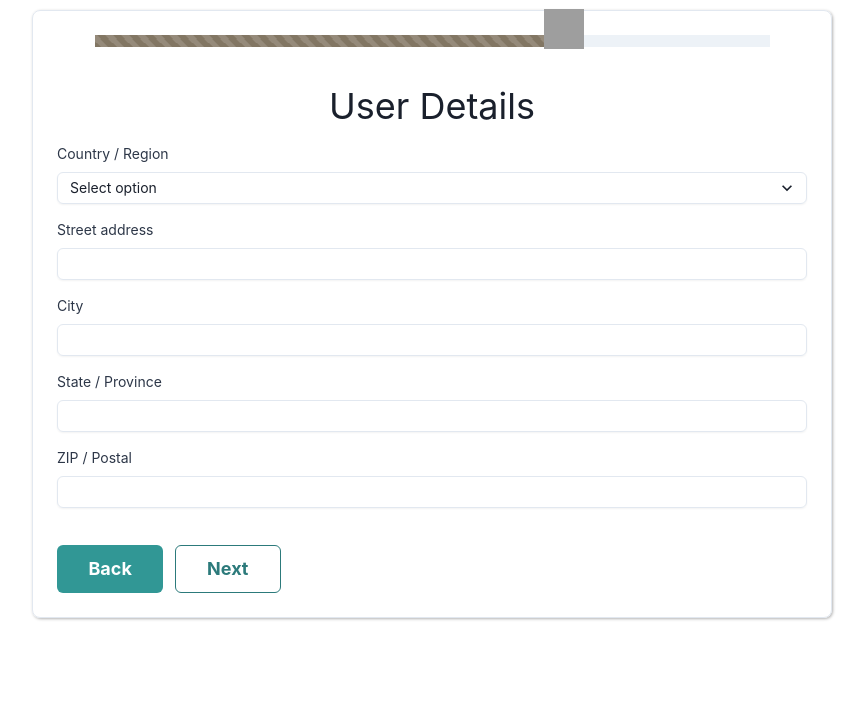
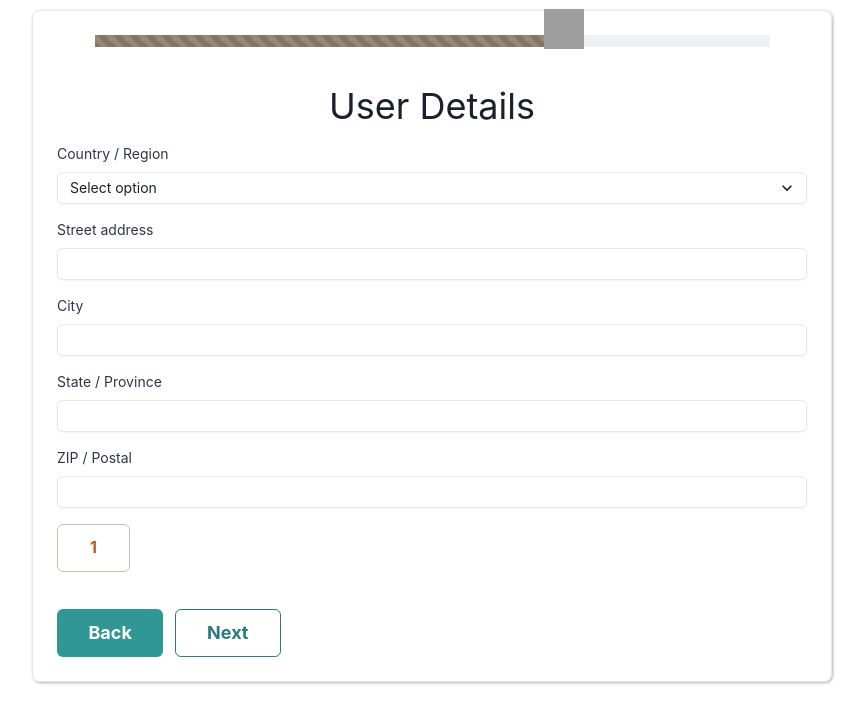
Before and after one commit to corbettamarco/LottaInRosa, a React (Create React App) app: page / in a window 1280 px wide. Both pictures are taken after a click on the button "Next". Shown: the top 722 px of the page, without its empty margins (208-1073 px from the left). Built offline with nearby package versions, Linux system fonts and the light colour scheme; grey boxes are pictures that could not be loaded.

Commit message:
bottone valutazione

```diff
--- /dev/null
+++ b/src/components/FormButton.tsx
@@ -0,0 +1,20 @@
+import { Button } from "@chakra-ui/react";
+
+type FormButtonProps = {
+  value: number;
+};
+
+export const FormButton = ({ value }: FormButtonProps) => {
+  return (
+    <Button
+      mt="1rem"
+      px="2rem"
+      textColor={"orange.600"}
+      bgColor={"white"}
+      borderWidth="1px"
+      borderColor="tods.200"
+    >
+      {value}
+    </Button>
+  );
+};
--- a/src/components/FormPages/Form2.tsx
+++ b/src/components/FormPages/Form2.tsx
@@ -1,4 +1,5 @@
 import { FormControl, FormLabel, GridItem, Heading, Input, Select } from "@chakra-ui/react";
+import { FormButton } from "../FormButton";
 
 export const Form2 = () => {
     return (
@@ -137,6 +138,8 @@ export const Form2 = () => {
             w="full"
             rounded="md"
           />
+
+          <FormButton value={1} />
         </FormControl>
       </>
     );
```
